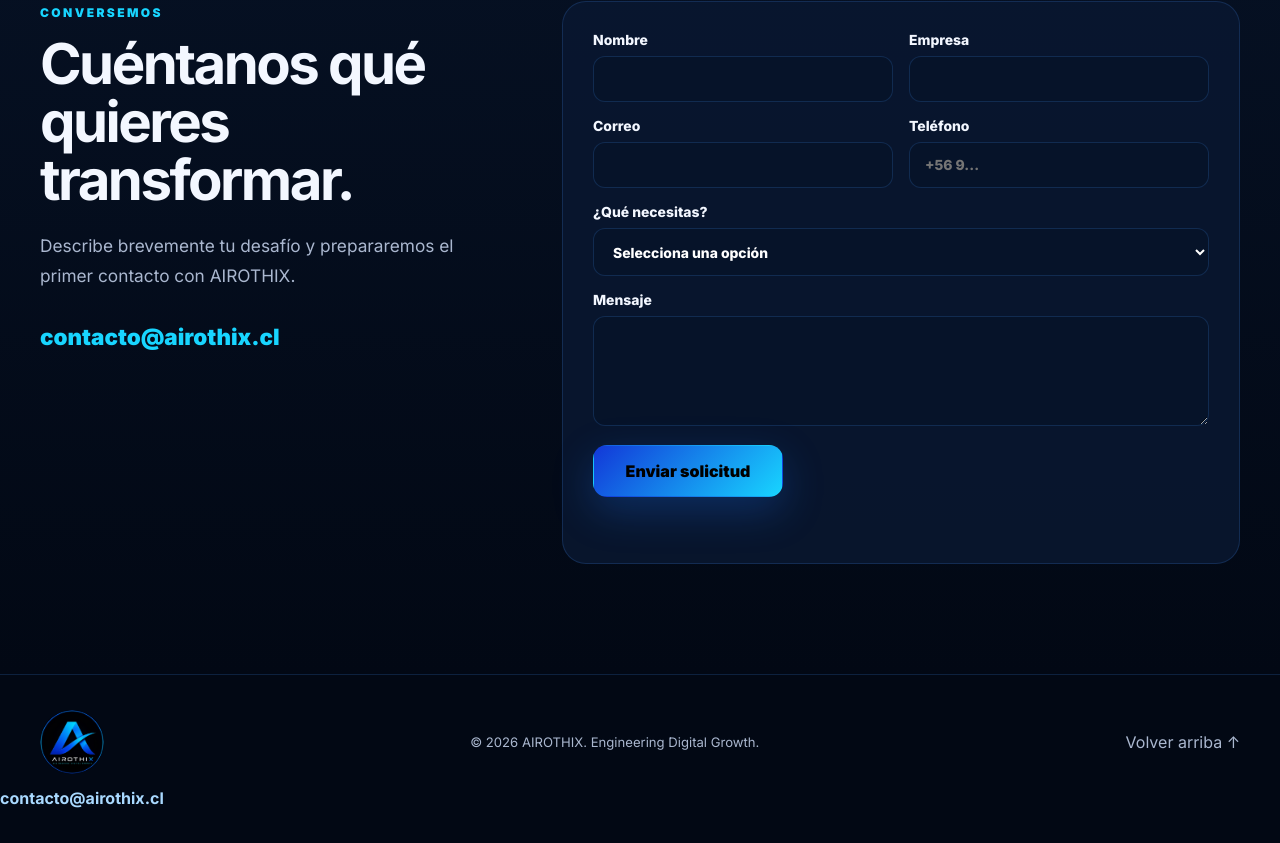
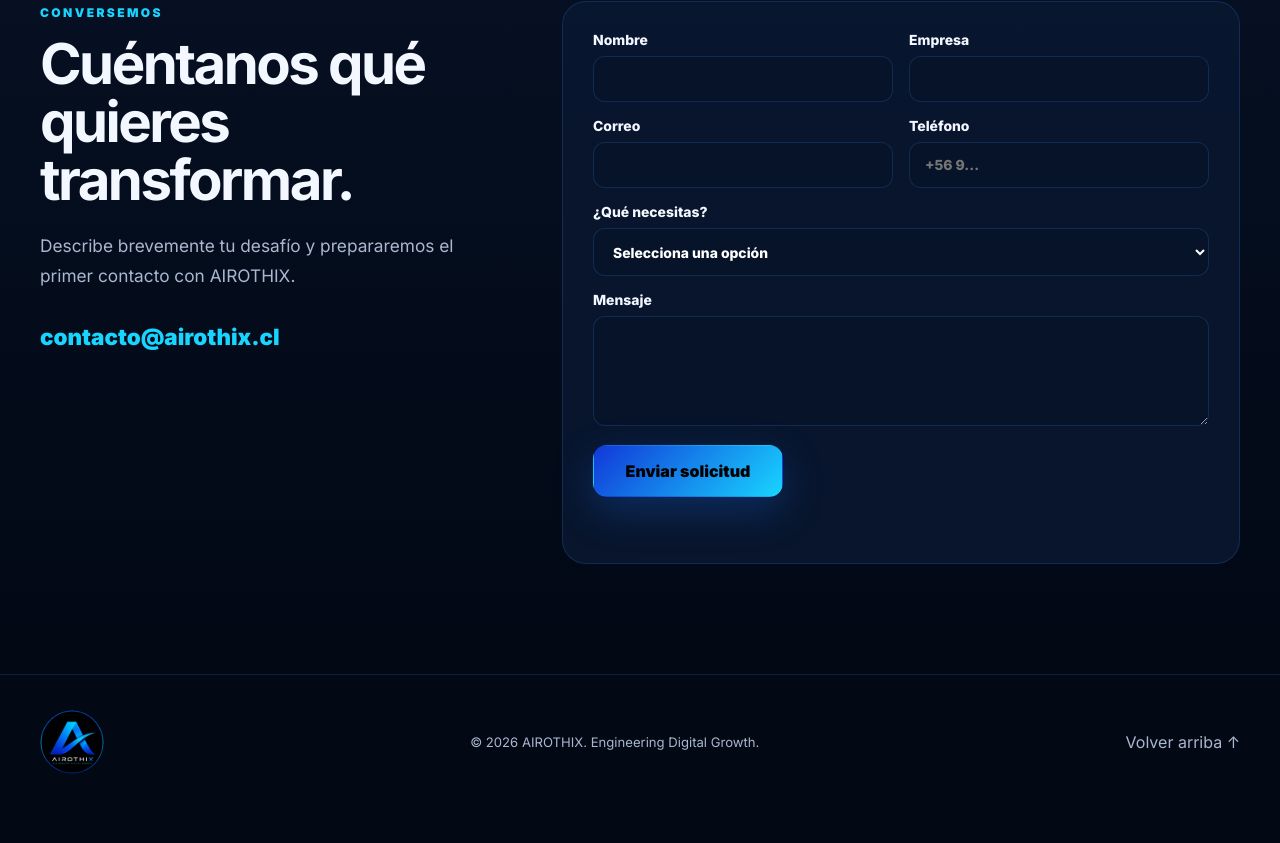
Before and after one commit to AndresFuenzalidaR/Airothix, a website: page index.html in a window 1280 px wide. Shown: the part 3760-4603 px from the top of the page. After the commit the page ends 4569 px from the top, so only its background shows below. Drawn offline with Linux system fonts and the light colour scheme.

Commit message:
Remove footer contact email

```diff
--- a/index.html
+++ b/index.html
@@ -1126,7 +1126,6 @@ footer{padding:35px 0;border-top:1px solid var(--line);color:var(--muted)}
       <p>© <span id="year"></span> AIROTHIX. Engineering Digital Growth.</p>
       <a href="#inicio">Volver arriba ↑</a>
     </div>
-  <a class="footer-email" href="mailto:contacto@airothix.cl">contacto@airothix.cl</a>
 </footer>
 
   <script>
```
